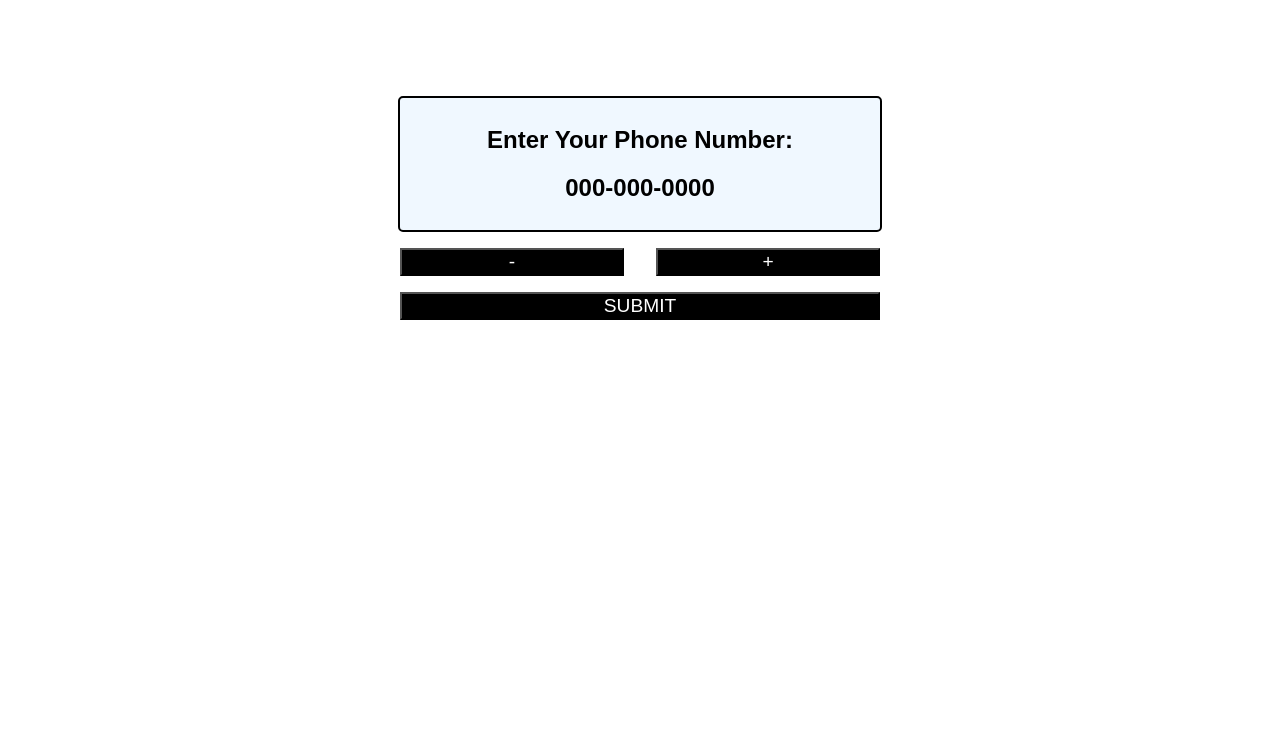
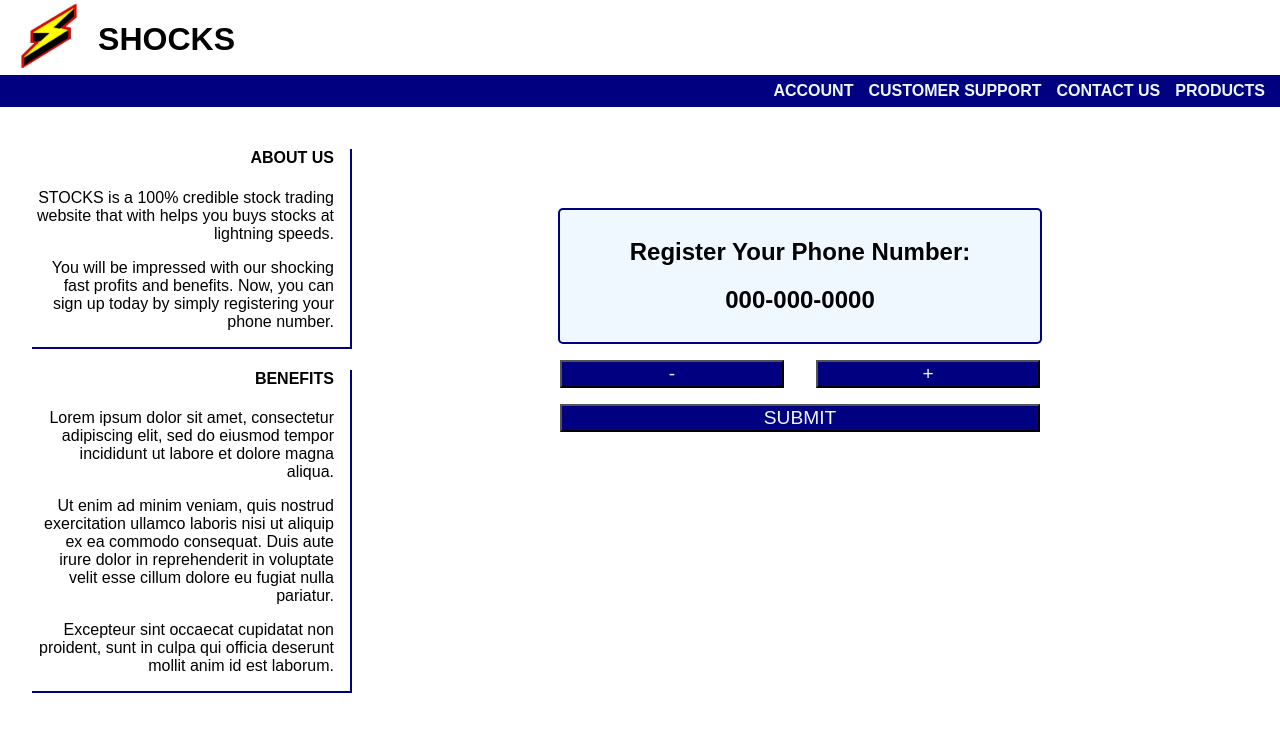
Before and after one commit to anca9301/anca9301.github.io, a plain HTML site: page js-project/index.html in a window 1280 px wide. Drawn offline with Linux system fonts and the light colour scheme.

Commit message:
updated design

```diff
--- a/js-project/index.html
+++ b/js-project/index.html
@@ -8,8 +8,32 @@
     <script defer src="script.js"></script>
 </head>
 <body>
+    <div class="design" id="topDisplay">
+        <img src="ads/shocks.jfif" alt="shocksLogo">
+        <h1>SHOCKS</h1>
+        <div id="nav">
+            <div class="navText">PRODUCTS</div>
+            <div class="navText">CONTACT US</div>
+            <div class="navText">CUSTOMER SUPPORT</div>
+            <div class="navText">ACCOUNT</div>
+        </div>
+    </div>
+    <div class="design" id="leftDisplay">
+        <div class="holder">
+            <h4 class="text">ABOUT US</h4>
+            <p class="text">STOCKS is a 100% credible stock trading website that with helps you buys stocks at lightning speeds.</p>
+            <p class="text">You will be impressed with our shocking fast profits and benefits. Now, you can sign up today by simply registering your phone number.</p>
+        </div>
+        <div class="holder">
+            <h4 class="text">BENEFITS</h4>
+            <p class="text">Lorem ipsum dolor sit amet, consectetur adipiscing elit, sed do eiusmod tempor incididunt ut labore et dolore magna aliqua. </p>
+            <p class="text">Ut enim ad minim veniam, quis nostrud exercitation ullamco laboris nisi ut aliquip ex ea commodo consequat. Duis aute irure dolor in reprehenderit in voluptate velit esse cillum dolore eu fugiat nulla pariatur.</p>
+            <p class="text">Excepteur sint occaecat cupidatat non proident, sunt in culpa qui officia deserunt mollit anim id est laborum.</p>
+        </div>
+    </div>
+    <div class="design" id="mainDisplay">
     <div id="display">
-    <h2>Enter Your Phone Number:</h2>
+    <h2>Register Your Phone Number:</h2>
     <h2 id="displayedNumber">123-456-7890</h2>
     </div>
     <div class="changeButton" id="changeNumberDiv">
@@ -17,6 +41,7 @@
     <button class="changeNumber" id="add">+</button>
     </div>
     <button id="submit">SUBMIT</button>
+    </div>
     <!-- <div id="submitButton"></div> -->
 
     <div class="popup" id="ad1">
--- a/js-project/script.js
+++ b/js-project/script.js
@@ -3,6 +3,7 @@ const numSub = document.querySelector("#subtract");
 const numAdd = document.querySelector("#add");
 const numSubmit = document.querySelector("#submit");
 const numChange = document.querySelector("#changeNumberDiv");
+const mainDisplay = document.querySelector('#mainDisplay');
 
 const ad1 = document.querySelector("#ad1"); const exit1 = document.querySelector("#x1");
 const ad2 = document.querySelector("#ad2"); const exit2 = document.querySelector("#x2");
@@ -69,8 +70,9 @@ function add() {
 }
 
 function changeSubmitLocation() {
-  let w = random(80).toString() + '%';
-  let h = random(25).toString() + '%';
+  let w = random(35).toString() + 'rem';
+  let h = (random(15)+ 2).toString() + 'rem';
+  mainDisplay.style.textAlign = 'left';
   numSubmit.style.marginLeft = w;
   numSubmit.style.marginTop = h;
 }
@@ -85,6 +87,7 @@ function changeDivLocation() {
 function randAd() {
   let c = random(3);
   let j = random(4);
+  let k = random(5);
   if (c == 1) {
     let r = random(21);
     let a = 'ad' + r.toString();
@@ -92,6 +95,12 @@ function randAd() {
     x.style.display = "block";
   }
   if (j == 3) {
+    let r = random(21);
+    let a = 'ad' + r.toString();
+    let x = document.getElementById(a);
+    x.style.display = "block";
+  }
+  if (k == 3) {
     let r = random(21);
     let a = 'ad' + r.toString();
     let x = document.getElementById(a);
--- a/js-project/style.css
+++ b/js-project/style.css
@@ -1,7 +1,74 @@
 body {
     font-family: Arial, Helvetica, sans-serif;
+    margin: 0;
+    padding: 0;
+}
+
+.design {
+    position: absolute;
+    margin: 0;
+    padding: 0;
+}
+
+#topDisplay {
+    width: 100%;
+    height: 7rem;
+    top: 0;
+}
+
+img {
+    top: 0.5rem;
+    left: 0.5rem;
+    height: 4.5rem;
+    float: left;
+}
+
+h1 {
+    font-size: xx-large;
+    height: 2rem;
+}
+
+#nav {
+    background-color: navy;
+    height: 2rem;
+    color: aliceblue;
+    text-align: right;
+}
+
+.navText {
+    width: max-content;
+    float: inline-end;
+    font-weight: bolder;
+    margin-top: 7px;
+    margin-right: 15px;
+}
+
+#leftDisplay {
+    width: 25%;
+    height: 35rem;
+    top: 7rem;
+    padding-left: 2rem;
+    padding-right: 2rem;
+    padding-top: 1rem;
+}
+
+.holder {
+    /* height: 10rem; */
+    border-bottom: 2px solid navy;
+    border-right: 2px solid navy;
+    margin-bottom: 2px;
+    text-align: right;
+}
+
+.text {
+    padding-right: 1rem;
+}
+
+#mainDisplay {
+    top: 7rem;
+    left: 30%;
+    width: 65%;
     text-align: center;
-    margin-top: 6rem;
 }
 
 h2 {
@@ -11,13 +78,13 @@ h2 {
 #display {
     background-color: aliceblue;
     border-radius: 5px;
-    border: solid 2px ;
+    border: solid 2px navy;
     width: 30rem;
     padding-top: .5rem;
     padding-bottom: .5rem;
     top: 2rem;
     margin: auto;
-    margin-top: 1rem;
+    margin-top: 6rem;
     margin-bottom: 1rem;
 }
 #changeNumberDiv {
@@ -27,8 +94,8 @@ h2 {
 }
 
 .changeNumber {
-    background-color: black;
-    color: white;
+    background-color: navy;
+    color: aliceblue;
     width: 14rem;
     font-size: larger;
 }
@@ -41,8 +108,8 @@ h2 {
 #submit {
     width: 30rem;
     margin-top: 1rem;
-    background-color: black;
-    color: white;
+    background-color: navy;
+    color: aliceblue;
     font-size: larger;
 }
 
@@ -55,6 +122,7 @@ h2 {
     border: 1px solid black;
     display: none;
     background-size: 100%;
+    text-align: center;
     /* background-repeat: no-repeat; */
 }
 .exit {
```
Also changed, not shown: js-project/ads/shocks.jfif (added).
